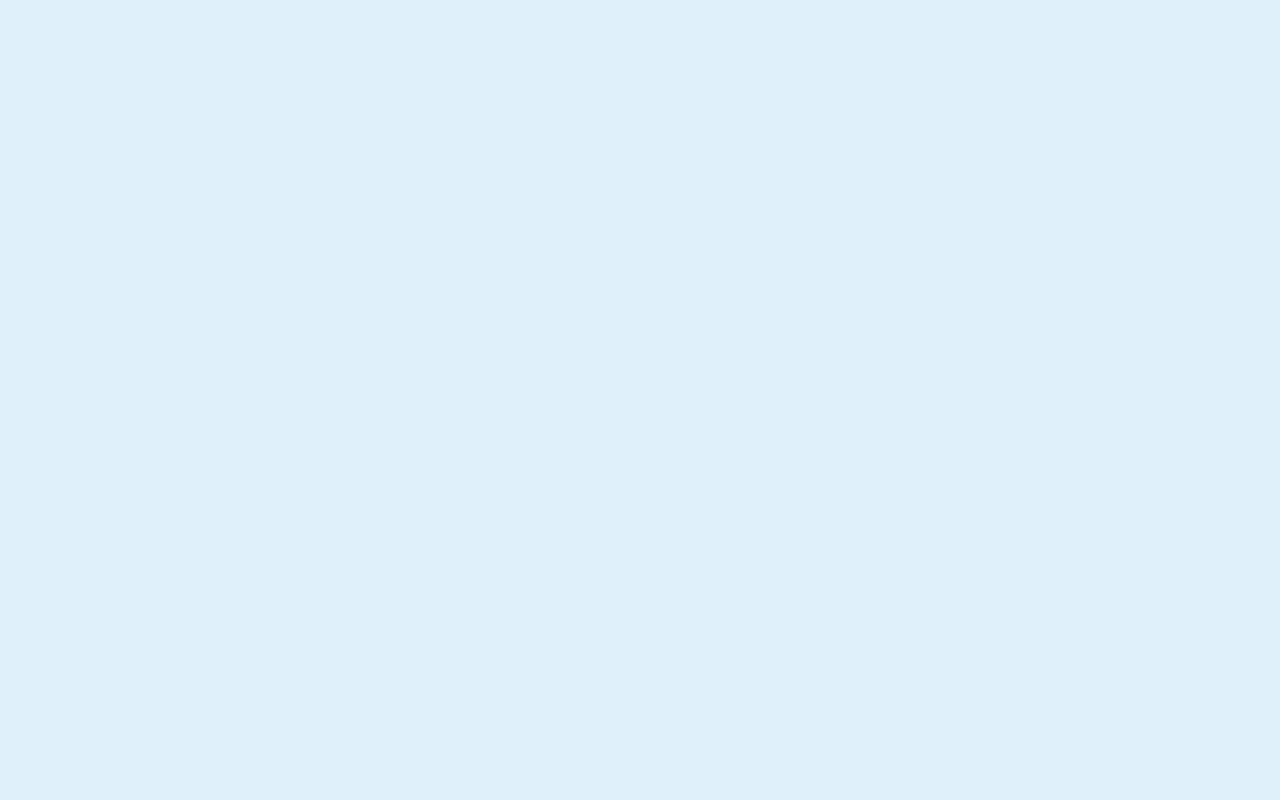
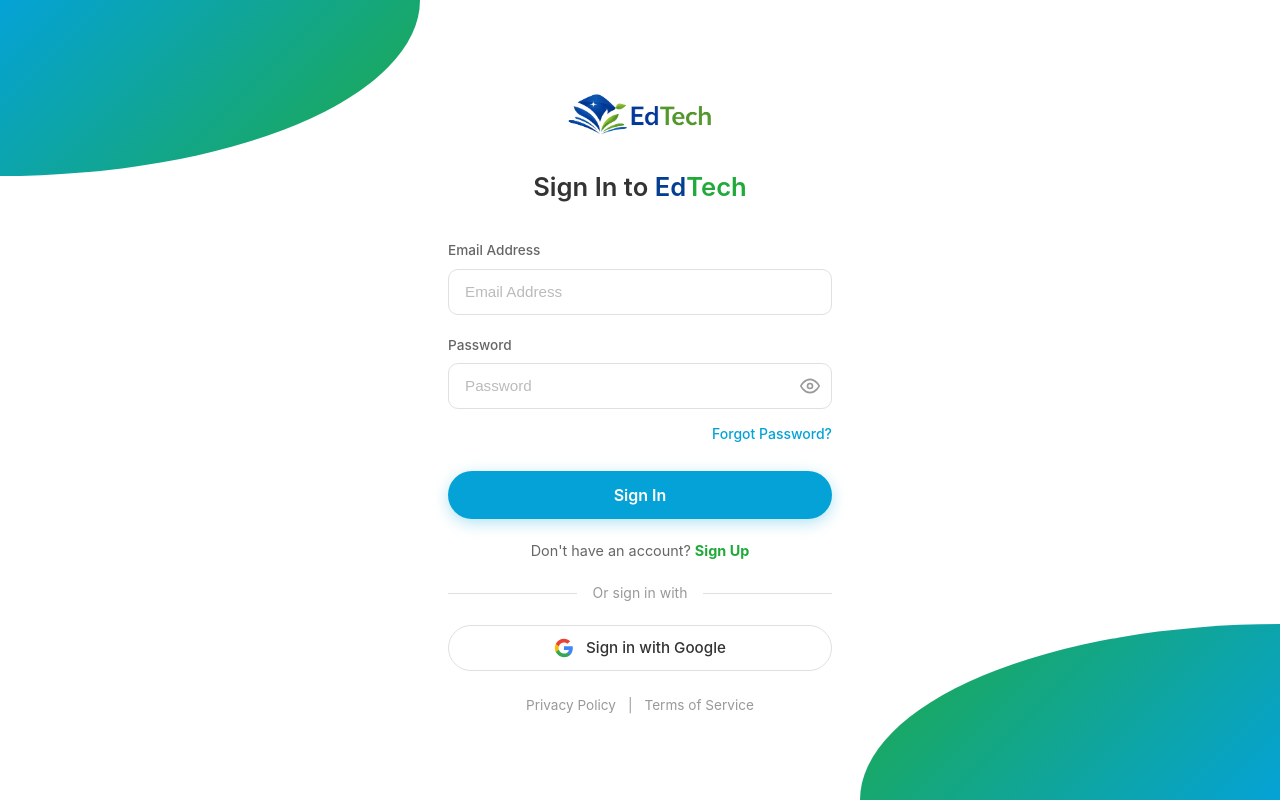
Before and after one commit to Kaizers08/Learn-Connect-Grow, an Angular app: page /login in a window 1280 px wide. Before the commit this address led to /. Built offline with nearby package versions, Linux system fonts and the light colour scheme.

Commit message:
edtech sign in design

```diff
--- a/src/app/app.config.ts
+++ b/src/app/app.config.ts
@@ -1,12 +1,10 @@
 import { ApplicationConfig, provideBrowserGlobalErrorListeners } from '@angular/core';
 import { provideRouter } from '@angular/router';
-
 import { routes } from './app.routes';
-import { provideClientHydration, withEventReplay } from '@angular/platform-browser';
 
 export const appConfig: ApplicationConfig = {
   providers: [
     provideBrowserGlobalErrorListeners(),
-    provideRouter(routes), provideClientHydration(withEventReplay())
+    provideRouter(routes)
   ]
 };
--- a/src/app/app.routes.server.ts
+++ b/src/app/app.routes.server.ts
@@ -3,6 +3,6 @@ import { RenderMode, ServerRoute } from '@angular/ssr';
 export const serverRoutes: ServerRoute[] = [
   {
     path: '**',
-    renderMode: RenderMode.Prerender
+    renderMode: RenderMode.Client
   }
 ];
--- a/src/app/app.routes.ts
+++ b/src/app/app.routes.ts
@@ -4,5 +4,13 @@ export const routes: Routes = [
   {
     path: '',
     loadComponent: () => import('./pages/home/home').then(m => m.HomeComponent)
+  },
+  {
+    path: 'login',
+    loadComponent: () => import('./pages/login/login').then(m => m.LoginComponent)
+  },
+  {
+    path: '**',
+    redirectTo: ''
   }
 ];
--- a/src/app/pages/home/home.css
+++ b/src/app/pages/home/home.css
@@ -1,27 +1,13 @@
-/* =====================
-   PAGE LOAD - Prevent FOUC
-===================== */
-@keyframes fadeIn {
-  from { opacity: 0; }
-  to   { opacity: 1; }
-}
-
-:host {
-  display: block;
-  animation: fadeIn 0.4s ease forwards;
-}
-
 /* =====================
    HEADER
 ===================== */
 .header {
   background: white;
-  padding: 0.5rem 4rem;
+  padding: 0.5rem 6rem;
   box-shadow: 0 2px 8px rgba(0, 0, 0, 0.08);
   position: sticky;
   top: 0;
   z-index: 100;
-  animation: fadeIn 0.3s ease forwards;
 }
 
 .container {
--- a/src/app/pages/home/home.html
+++ b/src/app/pages/home/home.html
@@ -11,7 +11,7 @@
           <a href="#about">About</a>
           <a href="#how-it-works">How It Works</a>
         </nav>
-        <button class="btn-start">Start Learning</button>
+        <button class="btn-start" (click)="goToLogin()">Start Learning</button>
       </div>
     </div>
   </div>
@@ -31,13 +31,13 @@
           <span class="text-blue">Students</span>, <span class="text-green">Mentee &amp; Mentors</span>
         </p>
         <div class="hero-buttons">
-          <button class="btn-findmentor">
+          <button class="btn-findmentor" (click)="goToLogin()">
             Find a Mentor
             <svg width="22" height="22" viewBox="0 0 24 24" fill="none" xmlns="http://www.w3.org/2000/svg">
               <path d="M9 18L15 12L9 6" stroke="currentColor" stroke-width="3" stroke-linecap="round" stroke-linejoin="round"/>
             </svg>
           </button>
-          <button class="btn-secondary">Become a Mentor</button>
+          <button class="btn-secondary" (click)="goToLogin()">Become a Mentor</button>
         </div>
       </div>
 
--- /dev/null
+++ b/src/app/pages/login/login.css
@@ -0,0 +1,270 @@
+/* Login Page */
+.login-page {
+  min-height: 100vh;
+  display: flex;
+  align-items: center;
+  justify-content: center;
+  background: white;
+  position: relative;
+  overflow: hidden;
+  font-family: 'Inter', -apple-system, BlinkMacSystemFont, 'Segoe UI', sans-serif;
+}
+
+/* Wave decorations */
+.wave-top-left {
+  position: fixed;
+  top: 0;
+  left: 0;
+  width: 420px;
+  height: 220px;
+  background: linear-gradient(135deg, #04A2D7, #21AA3A);
+  border-radius: 0 0 60% 0;
+  z-index: 0;
+  clip-path: ellipse(100% 80% at 0% 0%);
+}
+
+.wave-bottom-right {
+  position: fixed;
+  bottom: 0;
+  right: 0;
+  width: 420px;
+  height: 220px;
+  background: linear-gradient(135deg, #21AA3A, #04A2D7);
+  border-radius: 60% 0 0 0;
+  z-index: 0;
+  clip-path: ellipse(100% 80% at 100% 100%);
+}
+
+/* Card */
+.login-card {
+  background: white;
+  border-radius: 20px;
+  padding: 2.5rem 3rem;
+  width: 100%;
+  max-width: 480px;
+  position: relative;
+  z-index: 1;
+  text-align: center;
+}
+
+/* Logo */
+.login-logo {
+  margin-bottom: 1.5rem;
+  display: flex;
+  justify-content: center;
+}
+
+.login-logo-img {
+  height: 60px;
+  width: auto;
+  object-fit: contain;
+}
+
+/* Title */
+.login-title {
+  font-size: 1.6rem;
+  font-weight: 600;
+  color: #333;
+  margin-bottom: 2rem;
+}
+
+.text-blue  { color: #043E92; }
+.text-cyan  { color: #04A2D7; }
+.text-green { color: #21AA3A; }
+
+/* Form */
+.login-form {
+  text-align: left;
+}
+
+.form-group {
+  margin-bottom: 1.25rem;
+}
+
+.form-group label {
+  display: block;
+  font-size: 0.85rem;
+  color: #666;
+  margin-bottom: 0.4rem;
+  font-weight: 500;
+}
+
+.form-input {
+  width: 100%;
+  padding: 0.85rem 1rem;
+  border: 1.5px solid #e0e0e0;
+  border-radius: 10px;
+  font-size: 0.95rem;
+  color: #333;
+  outline: none;
+  transition: border-color 0.2s, box-shadow 0.2s;
+  background: white;
+  box-sizing: border-box;
+}
+
+.form-input:focus {
+  border-color: #04A2D7;
+  box-shadow: 0 0 0 3px rgba(4, 162, 215, 0.1);
+}
+
+.form-input::placeholder {
+  color: #bbb;
+}
+
+.input-wrapper {
+  position: relative;
+}
+
+.input-wrapper .form-input {
+  padding-right: 3rem;
+}
+
+.toggle-password {
+  position: absolute;
+  right: 0.75rem;
+  top: 50%;
+  transform: translateY(-50%);
+  background: none;
+  border: none;
+  cursor: pointer;
+  padding: 0;
+  display: flex;
+  align-items: center;
+}
+
+/* Forgot Password */
+.forgot-password {
+  text-align: right;
+  margin-bottom: 1.5rem;
+  margin-top: -0.5rem;
+}
+
+.forgot-password a {
+  font-size: 0.875rem;
+  color: #04A2D7;
+  text-decoration: none;
+  font-weight: 500;
+}
+
+.forgot-password a:hover {
+  text-decoration: underline;
+}
+
+/* Sign In Button */
+.btn-signin {
+  width: 100%;
+  padding: 0.9rem;
+  background: #04A2D7;
+  color: white;
+  border: none;
+  border-radius: 50px;
+  font-size: 1rem;
+  font-weight: 600;
+  cursor: pointer;
+  transition: all 0.2s;
+  box-shadow: 0 4px 15px rgba(4, 162, 215, 0.3);
+}
+
+.btn-signin:hover {
+  background-color: #83cde6;
+  transform: translateY(-2px);
+  box-shadow: 0 6px 20px rgba(4, 162, 215, 0.4);
+}
+
+/* Sign Up */
+.signup-text {
+  margin-top: 1.25rem;
+  font-size: 0.9rem;
+  color: #666;
+}
+
+.signup-text a {
+  color: #21AA3A;
+  font-weight: 700;
+  text-decoration: none;
+}
+
+.signup-text a:hover {
+  text-decoration: underline;
+}
+
+/* Divider */
+.divider {
+  display: flex;
+  align-items: center;
+  gap: 1rem;
+  margin: 1.25rem 0;
+  color: #999;
+  font-size: 0.875rem;
+}
+
+.divider::before,
+.divider::after {
+  content: '';
+  flex: 1;
+  height: 1px;
+  background: #e0e0e0;
+}
+
+/* Google Button */
+.btn-google {
+  width: 100%;
+  padding: 0.75rem;
+  background: white;
+  border: 1.5px solid #e0e0e0;
+  border-radius: 50px;
+  font-size: 0.95rem;
+  font-weight: 500;
+  color: #333;
+  cursor: pointer;
+  display: flex;
+  align-items: center;
+  justify-content: center;
+  gap: 0.75rem;
+  transition: all 0.2s;
+}
+
+.btn-google:hover {
+  background: #f8f8f8;
+  border-color: #ccc;
+  box-shadow: 0 2px 8px rgba(0, 0, 0, 0.08);
+}
+
+/* Footer */
+.login-footer {
+  margin-top: 1.5rem;
+  display: flex;
+  justify-content: center;
+  gap: 0.75rem;
+  font-size: 0.85rem;
+  color: #999;
+}
+
+.login-footer a {
+  color: #999;
+  text-decoration: none;
+  transition: color 0.2s;
+}
+
+.login-footer a:hover {
+  color: #333;
+}
+
+/* Responsive */
+@media (max-width: 520px) {
+  .login-card {
+    padding: 2rem 1.5rem;
+    margin: 1rem;
+  }
+
+  .wave-top-left,
+  .wave-bottom-right {
+    width: 250px;
+    height: 150px;
+  }
+
+.text-blue  { color: #043E92; }
+.text-cyan  { color: #04A2D7; }
+.text-green { color: #21AA3A; }
+
+}
--- /dev/null
+++ b/src/app/pages/login/login.html
@@ -0,0 +1,100 @@
+<!-- Background waves -->
+<div class="login-page">
+  <div class="wave-top-left"></div>
+  <div class="wave-bottom-right"></div>
+
+  <div class="login-card">
+
+    <!-- Logo -->
+    <div class="login-logo">
+      <img src="/landing page logo.png" alt="EdTech Logo" class="login-logo-img">
+    </div>
+
+    <!-- Title -->
+    <h2 class="login-title">
+      Sign In to <span class="text-blue">Ed</span><span class="text-green">Tech</span>
+    </h2>
+
+    <!-- Form -->
+    <form class="login-form" (ngSubmit)="onSignIn()">
+
+      <div class="form-group">
+        <label for="email">Email Address</label>
+        <input
+          id="email"
+          type="email"
+          placeholder="Email Address"
+          [(ngModel)]="email"
+          name="email"
+          class="form-input"
+          required
+        >
+      </div>
+
+      <div class="form-group">
+        <label for="password">Password</label>
+        <div class="input-wrapper">
+          <input
+            id="password"
+            [type]="showPassword ? 'text' : 'password'"
+            placeholder="Password"
+            [(ngModel)]="password"
+            name="password"
+            class="form-input"
+            required
+          >
+          <button type="button" class="toggle-password" (click)="togglePassword()">
+            @if (showPassword) {
+              <svg width="20" height="20" viewBox="0 0 24 24" fill="none" stroke="#999" stroke-width="2">
+                <path d="M17.94 17.94A10.07 10.07 0 0112 20c-7 0-11-8-11-8a18.45 18.45 0 015.06-5.94"/>
+                <path d="M9.9 4.24A9.12 9.12 0 0112 4c7 0 11 8 11 8a18.5 18.5 0 01-2.16 3.19"/>
+                <line x1="1" y1="1" x2="23" y2="23"/>
+              </svg>
+            } @else {
+              <svg width="20" height="20" viewBox="0 0 24 24" fill="none" stroke="#999" stroke-width="2">
+                <path d="M1 12s4-8 11-8 11 8 11 8-4 8-11 8-11-8-11-8z"/>
+                <circle cx="12" cy="12" r="3"/>
+              </svg>
+            }
+          </button>
+        </div>
+      </div>
+
+      <div class="forgot-password">
+        <a href="#">Forgot Password?</a>
+      </div>
+
+      <button type="submit" class="btn-signin">Sign In</button>
+
+    </form>
+
+    <!-- Sign Up -->
+    <p class="signup-text">
+      Don't have an account? <a routerLink="/register" class="text-cyan font-bold">Sign Up</a>
+    </p>
+
+    <!-- Divider -->
+    <div class="divider">
+      <span>Or sign in with</span>
+    </div>
+
+    <!-- Google Sign In -->
+    <button class="btn-google">
+      <svg width="20" height="20" viewBox="0 0 24 24">
+        <path fill="#4285F4" d="M22.56 12.25c0-.78-.07-1.53-.2-2.25H12v4.26h5.92c-.26 1.37-1.04 2.53-2.21 3.31v2.77h3.57c2.08-1.92 3.28-4.74 3.28-8.09z"/>
+        <path fill="#34A853" d="M12 23c2.97 0 5.46-.98 7.28-2.66l-3.57-2.77c-.98.66-2.23 1.06-3.71 1.06-2.86 0-5.29-1.93-6.16-4.53H2.18v2.84C3.99 20.53 7.7 23 12 23z"/>
+        <path fill="#FBBC05" d="M5.84 14.09c-.22-.66-.35-1.36-.35-2.09s.13-1.43.35-2.09V7.07H2.18C1.43 8.55 1 10.22 1 12s.43 3.45 1.18 4.93l2.85-2.22.81-.62z"/>
+        <path fill="#EA4335" d="M12 5.38c1.62 0 3.06.56 4.21 1.64l3.15-3.15C17.45 2.09 14.97 1 12 1 7.7 1 3.99 3.47 2.18 7.07l3.66 2.84c.87-2.6 3.3-4.53 6.16-4.53z"/>
+      </svg>
+      Sign in with Google
+    </button>
+
+    <!-- Footer links -->
+    <div class="login-footer">
+      <a href="#">Privacy Policy</a>
+      <span>|</span>
+      <a href="#">Terms of Service</a>
+    </div>
+
+  </div>
+</div>
--- /dev/null
+++ b/src/app/pages/login/login.ts
@@ -0,0 +1,24 @@
+import { Component } from '@angular/core';
+import { CommonModule } from '@angular/common';
+import { RouterLink } from '@angular/router';
+import { FormsModule } from '@angular/forms';
+
+@Component({
+  selector: 'app-login',
+  imports: [CommonModule, RouterLink, FormsModule],
+  templateUrl: './login.html',
+  styleUrl: './login.css'
+})
+export class LoginComponent {
+  email = '';
+  password = '';
+  showPassword = false;
+
+  togglePassword() {
+    this.showPassword = !this.showPassword;
+  }
+
+  onSignIn() {
+    // handle sign in
+  }
+}
--- a/src/styles.css
+++ b/src/styles.css
@@ -11,7 +11,6 @@ body {
   -moz-osx-font-smoothing: grayscale;
   color: #333;
   line-height: 1.6;
-  background: #dff0fb; /* matches hero bg so no white flash */
 }
 
 html, body {
```
Also changed, not shown: src/app/pages/home/home.ts (+10 -12 lines), src/index.html (+0 -23 lines), public/landing page logo.png.
